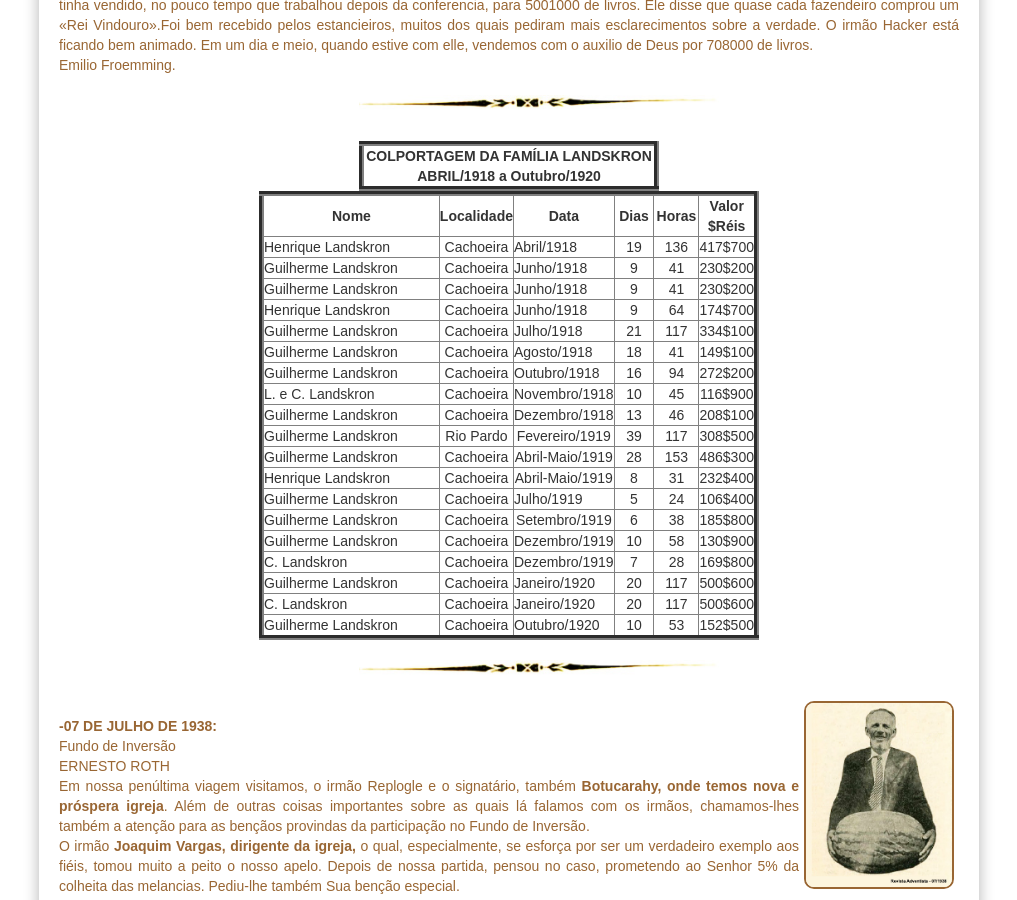
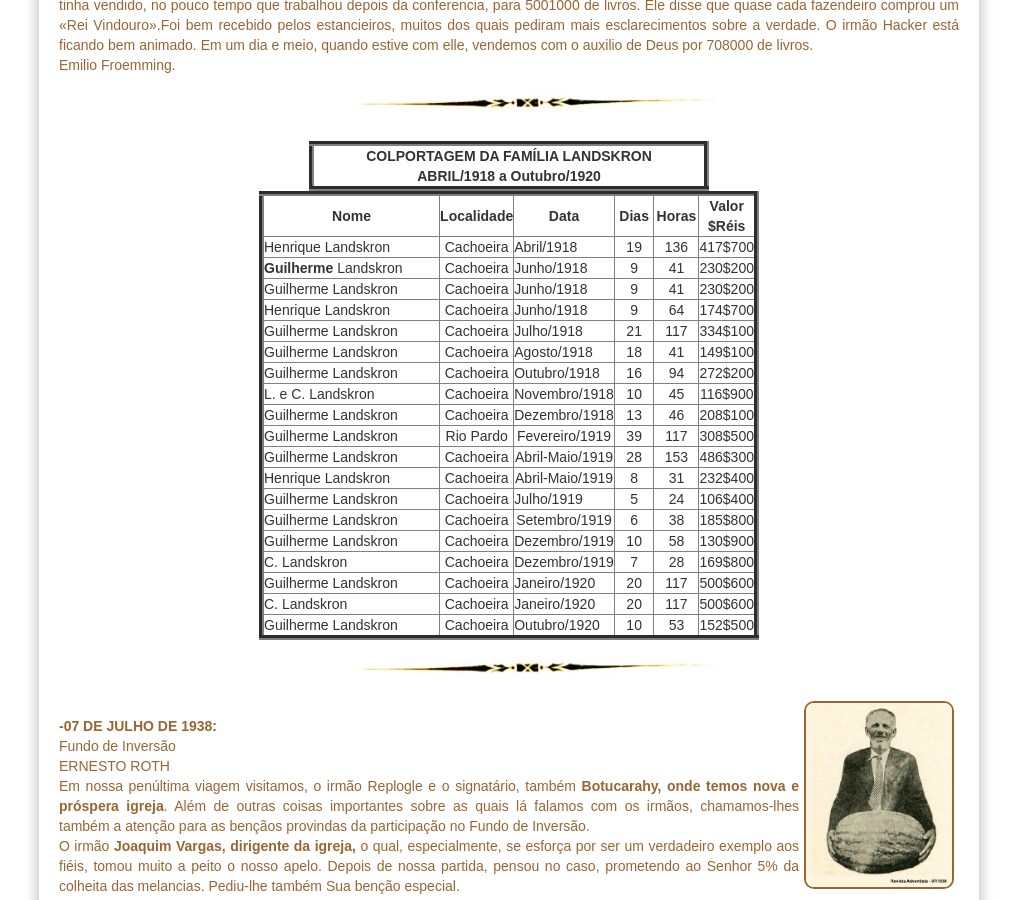
Before and after one commit to claudiovargas1955/claudiovargas1955.github.io, a Jekyll site: the page built from _pages/história-da-iasd-bosque.html, in a window 1280 px wide and 900 px high, scrolled down 1702 px. Shown: the whole window, without its empty margins (131-1148 px from the left). Built offline with Jekyll 4.4.1, drawn with Linux system fonts in a browser that asks for light colours; some web fonts are replaced.

Commit message:
Update história-da-iasd-bosque.html

```diff
--- a/_pages/história-da-iasd-bosque.html
+++ b/_pages/história-da-iasd-bosque.html
@@ -161,7 +161,7 @@ Emilio Froemming.<br>
 
 
 <div class="brasileira" align="center">
-    <table border="5px" color="#ffffff" width="300px" cellspacing="10px" cellpadding="10px" height="40px">
+    <table border="5px" color="#ffffff" width="400px" cellspacing="10px" cellpadding="10px" height="40px">
            <tr>
             <td align="center"><b>COLPORTAGEM DA FAMÍLIA LANDSKRON<br>ABRIL/1918 a Outubro/1920</b></td>
          </tr>
@@ -185,7 +185,7 @@ Emilio Froemming.<br>
            <td align="center">417$700</td>
         </tr>
            <tr>
-           <td align="left" width="300px">Guilherme Landskron</td>
+           <td align="left" width="300px"><b>Guilherme </b>Landskron</td>
            <td align="center" width="50px">Cachoeira</td>
            <td align="left">Junho/1918</td>
            <td align="center">9</td>
```
